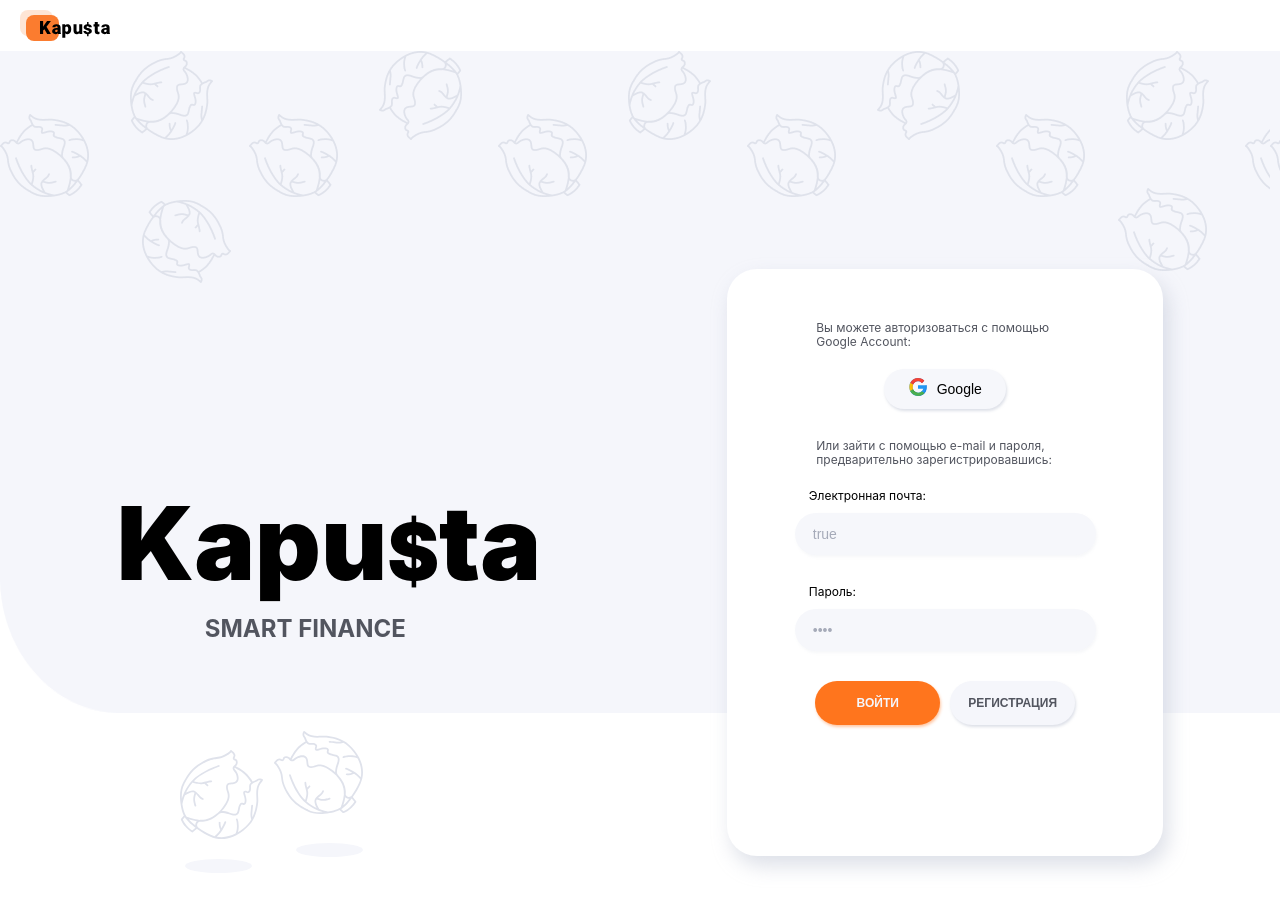
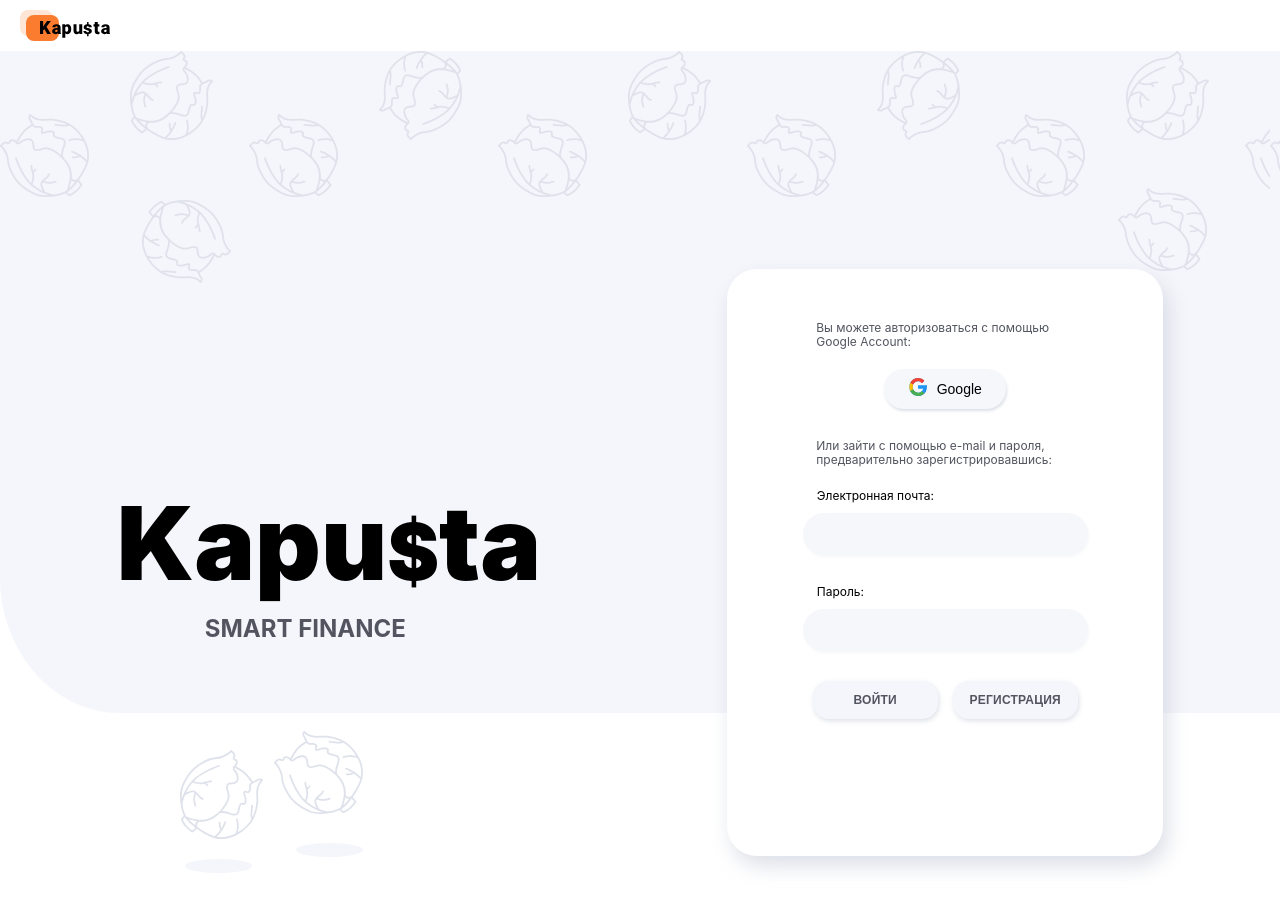
Before and after one commit to EKhoroshko/frontend-kapusta, a React (Create React App) app: page / in a window 1280 px wide. Shown: the top 908 px of the page. Built offline with nearby package versions, Linux system fonts and the light colour scheme.

Commit message:
Start Logic

```diff
--- a/src/components/Button/Button.module.css
+++ b/src/components/Button/Button.module.css
@@ -6,13 +6,17 @@
   background-color: #f5f6fb;
   box-shadow: 1px 2px 5px rgba(170, 178, 197, 0.4);
   border-radius: 16px;
+  font-size: 0.75rem;
+  font-style: normal;
   font-weight: 700;
-  font-size: 12px;
-  line-height: 14px;
+  line-height: 0.875rem;
   display: flex;
   justify-content: center;
+  align-items: center;
   letter-spacing: 0.02em;
   text-transform: uppercase;
+  cursor: pointer;
+  outline: none;
 }
 
 .button:hover,
--- a/src/components/LoginForm/LoginForm.js
+++ b/src/components/LoginForm/LoginForm.js
@@ -1,9 +1,45 @@
 import s from "./LoginForm.module.css";
+import Button from "../Button/Button";
+import { useState } from "react";
+import { useDispatch } from "react-redux";
 
 const LoginForm = () => {
+  const dispatch = useDispatch();
+  const [mail, setMail] = useState("");
+  const [pass, setPass] = useState("");
+  const [type, setType] = useState("");
+
+  console.log(type);
+
+  const waitCheck = (e) => {
+    const { name, value } = e.currentTarget;
+    if (name === "email") {
+      setMail(value);
+    } else {
+      setPass(value);
+    }
+  };
+
+  const handlSubmit = (e) => {
+    e.preventDefault();
+    const user = {
+      type: type ? "Войти" : "Регистрация",
+      mail,
+      pass,
+    };
+    console.log("type", user);
+    setMail("");
+    setPass("");
+    setType("");
+  };
+
+  const checkType = (e) => {
+    setType(e.target.outerText);
+  };
+
   return (
     <div className={s.wrapper}>
-      <form className={s.form} onSubmit>
+      <form className={s.form} onSubmit={handlSubmit}>
         <label className={s.label}>
           <p className={s.description}>Электронная почта:</p>
           <input
@@ -11,8 +47,8 @@
             type="text"
             name="email"
             required
-            value
-            onChange
+            value={mail}
+            onChange={waitCheck}
           />
         </label>
         <label className={s.label}>
@@ -22,19 +58,15 @@
             type="password"
             name="password"
             required
-            value
-            onChange
+            value={pass}
+            onChange={waitCheck}
             autoComplete="off"
           />
         </label>
 
         <div className={s.formButton}>
-          <button className={s.button} type="submit">
-            Войти
-          </button>
-          <button className={s.button} type="submit">
-            Регистрация
-          </button>
+          <Button text="Войти" lassName={s.button} onClick={checkType} />
+          <Button text="Регистрация" lassName={s.button} onClick={checkType} />
         </div>
       </form>
     </div>
--- a/src/components/LoginForm/LoginForm.module.css
+++ b/src/components/LoginForm/LoginForm.module.css
@@ -41,32 +41,12 @@
 
 .formButton {
   display: flex;
-  justify-content: center;
+  justify-content: space-between;
   width: 265px;
 }
 
 .button {
-  width: 125px;
-  height: 44px;
-  border-radius: 26px;
-  border: transparent;
-  box-shadow: 1px 2px 3px rgba(170, 178, 197, 0.4);
-  background-color: #f5f6fb;
-  font-size: 0.75rem;
-  font-style: normal;
-  font-weight: 700;
-  line-height: 0.875rem;
-  color: #52555f;
-  text-transform: uppercase;
-  cursor: pointer;
-  outline: none;
-}
-
-.button:not(:last-child) {
   margin-right: 10px;
-  background-color: rgb(255, 117, 29);
-  box-shadow: 1px 2px 3px rgba(255, 117, 29, 0.4);
-  color: #f5f6fb;
 }
 
 @media screen and (min-width: 768px) {
@@ -86,6 +66,6 @@
   .input {
     width: 265px;
     height: 42px;
-    padding: 0px 18px;
+    padding: 0px 10px;
   }
 }
```
